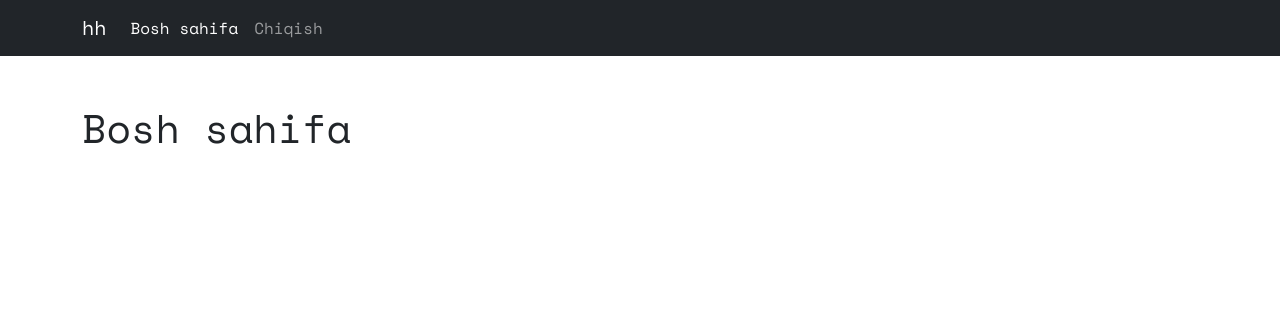
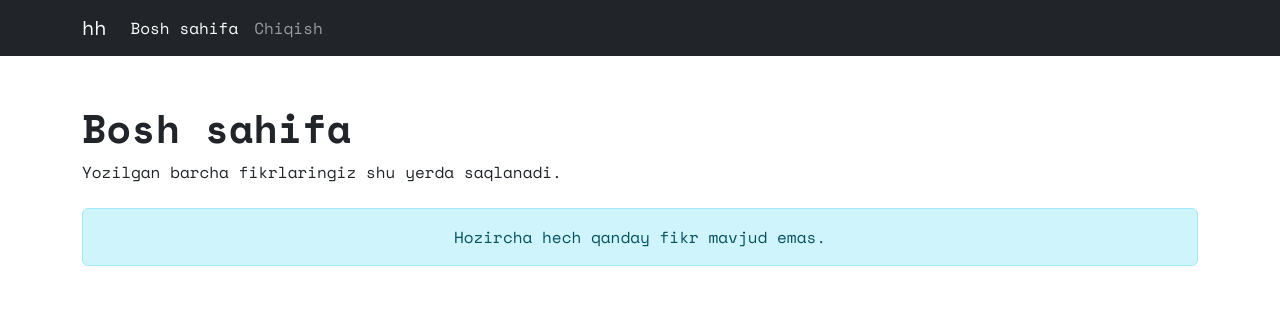
Before and after one commit to r00tus4r/fikrlog, a Flask app: page / in a window 1280 px wide. Shown: the top 316 px of the page. Run offline with Flask 3, Linux system fonts and the light colour scheme; the visitor is signed in with stand-in values (Sample User, id 1); data that the repository does not hold is empty; parts of the project's set-up code (start-up, migrations or seed data) failed here and were passed over.

Commit message:
feat: enhance index page to display user fikrs with improved layout

```diff
--- a/app/routes.py
+++ b/app/routes.py
@@ -9,7 +9,8 @@ bp = Blueprint('routes', __name__)
 @bp.route('/')
 @login_required
 def index():
-    return render_template('index.html')
+    fikrs = Fikr.query.order_by(Fikr.created_at.desc()).all()
+    return render_template('index.html', fikrs=fikrs)
 
 @bp.route('/create', methods=['GET', 'POST'])
 def create_fikr():
--- a/app/templates/index.html
+++ b/app/templates/index.html
@@ -3,7 +3,19 @@
 {% block content %}
     <div class="row">
         <div class="col-12">
-            <h1>Bosh sahifa</h1>
+            <h1 class="fw-bold">Bosh sahifa</h1>
+            <p class="mb-4">Yozilgan barcha fikrlaringiz shu yerda saqlanadi.</p>
+            {% if fikrs %}
+                <div class="list-group list-group-flush">
+                    {% for fikr in fikrs %}
+                        <a href="#" class="list-group-item list-group-item-action">{{ fikr.title }}</a>
+                    {% endfor %}
+                </div>
+            {% else %}
+                <div class="alert alert-info text-center" role="alert">
+                    Hozircha hech qanday fikr mavjud emas.
+                </div>
+            {% endif %}
         </div>
     </div>
 {% endblock %}
```
